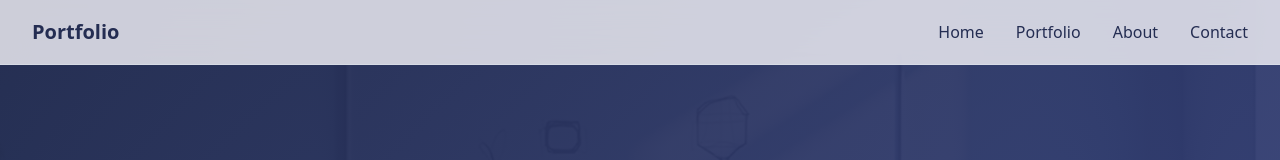
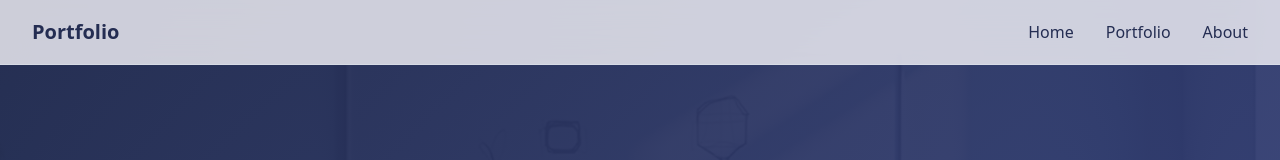
Before and after one commit to mohittarwatkar66-pmdev/pmdevportfolio, a React (Vite) app: page / in a window 1280 px wide. Shown: the top 160 px of the page. Built offline with nearby package versions, Linux system fonts and the light colour scheme; the HTML template or start-up script is replaced by a standard one.

Commit message:
Remove contact from breadcrumb

```diff
--- a/src/components/Navigation.tsx
+++ b/src/components/Navigation.tsx
@@ -40,12 +40,6 @@ const Navigation = () => {
               >
                 About
               </button>
-              <button
-                onClick={() => scrollToSection("contact")}
-                className="text-foreground hover:text-accent transition-colors duration-200"
-              >
-                Contact
-              </button>
             </div>
           </div>
 
@@ -84,12 +78,6 @@ const Navigation = () => {
             >
               About
             </button>
-            <button
-              onClick={() => scrollToSection("contact")}
-              className="block px-3 py-2 text-foreground hover:text-accent transition-colors duration-200 w-full text-left"
-            >
-              Contact
-            </button>
           </div>
         </div>
       )}
```
